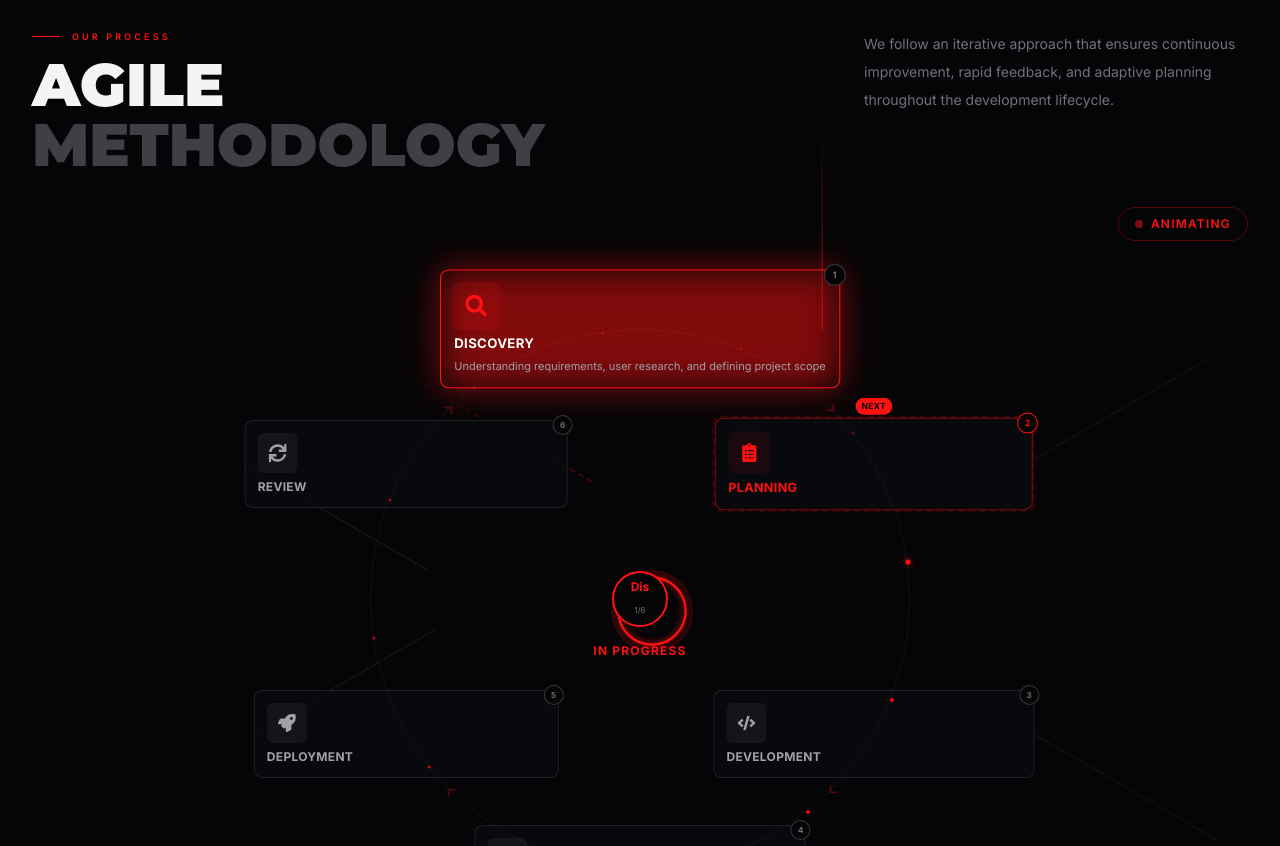
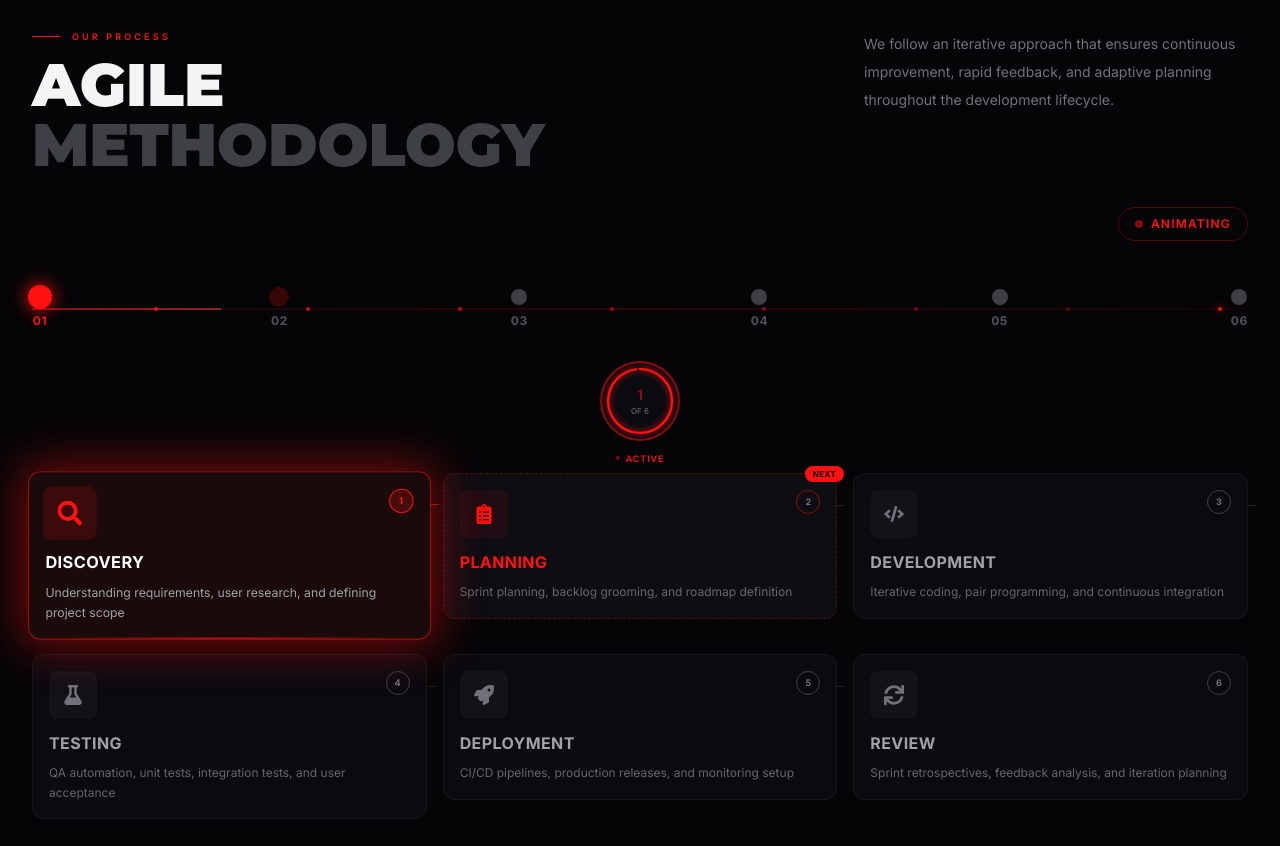
Before and after one commit to Dinukaprathi/zgentechnologies, a Next.js app: page / in a window 1280 px wide. Shown: the part 2120-2966 px from the top of the page. Built offline with nearby package versions, Linux system fonts and the light colour scheme.

Commit message:
fix: added how comapany works section

```diff
--- a/components/sections/howCompanyWorks.tsx
+++ b/components/sections/howCompanyWorks.tsx
@@ -8,9 +8,7 @@ import {
   FaFlask,
   FaRocket,
   FaSync,
-  FaChevronRight,
 } from "react-icons/fa";
-import { GiCycle } from "react-icons/gi";
 
 // Agile phases with their details
 const agilePhases = [
@@ -64,46 +62,39 @@ const agilePhases = [
   },
 ];
 
-// Number of flowing dots on the orbit path
-const FLOW_DOT_COUNT = 12;
-
-// Responsive orbit configurations
-const getOrbitConfig = (containerWidth: number) => {
+// Responsive stagger configurations for the flow layout
+const getStaggerConfig = (containerWidth: number) => {
   if (containerWidth < 640) {
-    // Mobile (xs)
+    // Mobile (xs) - single column
     return {
-      orbitRadius: 130,
-      containerHeight: 340,
-      centerX: 170,
-      centerY: 170,
+      columns: 1,
+      cardMinWidth: '100%',
+      gap: 12,
+      hubSize: 48,
+    };
+  } else if (containerWidth < 768) {
+    // sm - two columns
+    return {
+      columns: 2,
+      cardMinWidth: 'calc(50% - 8px)',
+      gap: 16,
       hubSize: 56,
     };
-  } else if (containerWidth < 768) {
-    // sm
+  } else if (containerWidth < 1024) {
+    // md - two columns wider
     return {
-      orbitRadius: 180,
-      containerHeight: 440,
-      centerX: 220,
-      centerY: 220,
+      columns: 2,
+      cardMinWidth: 'calc(50% - 12px)',
+      gap: 24,
       hubSize: 64,
     };
-  } else if (containerWidth < 1024) {
-    // md
+  } else {
+    // lg+ - three columns
     return {
-      orbitRadius: 220,
-      containerHeight: 520,
-      centerX: 270,
-      centerY: 270,
+      columns: 3,
+      cardMinWidth: 'calc(33.333% - 16px)',
+      gap: 24,
       hubSize: 72,
-    };
-  } else {
-    // lg+
-    return {
-      orbitRadius: 270,
-      containerHeight: 620,
-      centerX: 330,
-      centerY: 330,
-      hubSize: 80,
     };
   }
 };
@@ -197,7 +188,7 @@ export default function HowCompanyWorks() {
     };
   }, [hasAnimated, isPlaying]);
 
-  const config = getOrbitConfig(containerWidth);
+  const config = getStaggerConfig(containerWidth);
   const revealClass = hasAnimated
     ? "translate-y-0 opacity-100 blur-0"
     : "translate-y-6 opacity-0 blur-[2px]";
@@ -266,315 +257,248 @@ export default function HowCompanyWorks() {
           </button>
         </div>
 
-        {/* Agile Cycle Visualization */}
+        {/* Agile Process Flow Visualization */}
         <div
           ref={containerRef}
-          className={`mt-8 sm:mt-10 md:mt-12 relative transform-gpu transition-all duration-700 ease-out ${revealClass}`}
+          className={`mt-8 sm:mt-10 md:mt-12 transform-gpu transition-all duration-700 ease-out ${revealClass}`}
+          style={{ transitionDelay: "300ms" }}
+        >
+          {/* Animated Progress Flow Line (replacing orbit) */}
+          <div className="relative mb-6 sm:mb-8">
+            <div className="flex items-center justify-between relative">
+              {/* Background flow line */}
+              <div className="absolute left-0 right-0 top-1/2 h-px bg-gradient-to-r from-[#ff1111]/10 via-[#ff1111]/30 to-[#ff1111]/10 -translate-y-1/2" />
+
+              {/* Animated progress fill */}
+              <div
+                className="absolute left-0 top-1/2 h-px bg-gradient-to-r from-[#ff1111] to-[#ff4444] -translate-y-1/2 transition-all duration-1000 ease-out"
+                style={{ width: `${((activePhase + animationProgress) / agilePhases.length) * 100}%` }}
+              />
+
+              {/* Flow dots moving along the line */}
+              {isPlaying && Array.from({ length: 8 }).map((_, i) => {
+                const progress = ((i / 8) + animationProgress) % 1;
+                return (
+                  <div
+                    key={`flow-${i}`}
+                    className="absolute top-1/2 -translate-y-1/2 w-1 h-1 rounded-full bg-[#ff1111]"
                     style={{
-            transitionDelay: "300ms",
-            height: `${config.containerHeight}px`,
+                      left: `${progress * 100}%`,
+                      opacity: 1 - (i / 8) * 0.8,
+                      transform: 'translate(-50%, -50%)',
+                      boxShadow: i === 0 ? '0 0 8px #ff1111' : 'none',
                     }}
+                  />
+                );
+              })}
+
+              {/* Phase indicators on the line */}
+              {agilePhases.map((phase, index) => {
+                const isActive = activePhase === index;
+                const isCompleted = activePhase > index;
+                const isNext = (activePhase + 1) % agilePhases.length === index;
+
+                return (
+                  <button
+                    key={phase.id}
+                    onClick={() => {
+                      setActivePhase(index);
+                      setIsPlaying(false);
+                    }}
+                    className="relative z-10 flex flex-col items-center group"
                   >
-          {/* Central Hub */}
-          <div className="absolute left-1/2 top-1/2 -translate-x-1/2 -translate-y-1/2 z-20">
+                    {/* Indicator dot */}
+                    <div
+                      className={`w-3 h-3 sm:w-4 sm:h-4 rounded-full transition-all duration-500 ${
+                        isActive
+                          ? 'bg-[#ff1111] scale-150 shadow-[0_0_12px_#ff1111]'
+                          : isCompleted
+                          ? 'bg-[#ff1111]/60 scale-100'
+                          : isNext
+                          ? 'bg-[#ff1111]/40 scale-125 animate-pulse'
+                          : 'bg-zinc-700 scale-100'
+                      }`}
+                    />
+
+                    {/* Phase number below */}
+                    <span className={`mt-2 text-[8px] xs:text-[9px] sm:text-xs font-bold uppercase tracking-wider transition-all duration-500 ${
+                      isActive ? 'text-[#ff1111]' : isCompleted ? 'text-zinc-500' : 'text-zinc-600'
+                    }`}>
+                      {String(phase.id).padStart(2, '0')}
+                    </span>
+                  </button>
+                );
+              })}
+            </div>
+          </div>
+
+          {/* Central Status Hub */}
+          <div className="flex justify-center mb-6 sm:mb-8">
             <div className="relative">
-              {/* Progress ring around center */}
-              <svg
-                className="absolute inset-0 -rotate-90"
-                viewBox="0 0 100 100"
-                style={{
-                  width: `${config.hubSize}px`,
-                  height: `${config.hubSize}px`
-                }}
+              {/* Outer pulsing ring */}
+              {isPlaying && (
+                <div className="absolute inset-0 -m-4">
+                  <div
+                    className="w-full h-full rounded-full border border-[#ff1111]/30 animate-ping"
+                    style={{ animationDuration: '2s' }}
+                  />
+                </div>
+              )}
+
+              {/* Main hub */}
+              <div
+                className="relative w-16 h-16 sm:w-20 sm:h-20 rounded-full bg-[#0a0a0f] border-2 border-[#ff1111]/50 flex items-center justify-center overflow-hidden"
               >
+                {/* Progress arc */}
+                <svg className="absolute inset-0 -rotate-90" viewBox="0 0 100 100">
                   <circle
-                  cx="50"
-                  cy="50"
-                  r="42"
+                    cx="50" cy="50" r="42"
                     fill="none"
-                  stroke="#ffffff10"
+                    stroke="#ffffff08"
                     strokeWidth="3"
                   />
                   <circle
-                  cx="50"
-                  cy="50"
-                  r="42"
+                    cx="50" cy="50" r="42"
                     fill="none"
                     stroke="#ff1111"
                     strokeWidth="3"
                     strokeLinecap="round"
                     strokeDasharray={`${animationProgress * 264} 264`}
-                  className="transition-none"
                     style={{ filter: 'drop-shadow(0 0 4px #ff1111)' }}
                   />
                 </svg>
 
-              {/* Pulsing rings */}
-              {isPlaying && (
-                <div className="absolute inset-0 animate-ping opacity-20">
-                  <div
-                    className="rounded-full border-2 border-[#ff1111]"
-                    style={{ width: `${config.hubSize}px`, height: `${config.hubSize}px` }}
-                  />
+                {/* Hub content */}
+                <div className="text-center relative z-10">
+                  <div className={`text-xs sm:text-sm font-black text-[#ff1111] transition-all duration-300 ${isPlaying ? 'animate-pulse' : ''}`}>
+                    {activePhase + 1}
                   </div>
-              )}
-
-              {/* Center circle */}
-              <div
-                className="rounded-full bg-[#050507] border-2 border-[#ff1111] flex items-center justify-center relative z-10 overflow-hidden"
-                style={{ width: `${config.hubSize * 0.7}px`, height: `${config.hubSize * 0.7}px` }}
-              >
-                <div className="text-center">
-                  <span className="text-[9px] xs:text-xs font-bold text-[#ff1111] block">
-                    {agilePhases[activePhase].name.substring(0, 3)}
-                  </span>
-                  <span className="text-[7px] xs:text-[8px] text-zinc-500">
-                    {activePhase + 1}/6
-                  </span>
-                </div>
-              </div>
-
-              {/* Center label */}
-              <div className="absolute -bottom-6 sm:-bottom-8 left-1/2 -translate-x-1/2 text-[9px] xs:text-xs font-bold uppercase tracking-widest text-[#ff1111] whitespace-nowrap">
-                {isPlaying ? 'In Progress' : 'Paused'}
+                  <div className="text-[7px] sm:text-[8px] text-zinc-500 uppercase">
+                    of {agilePhases.length}
                   </div>
                 </div>
               </div>
 
-          {/* Orbit Path with Flowing Animation */}
-          <div className="absolute left-1/2 top-1/2 -translate-x-1/2 -translate-y-1/2 z-10">
-            <div
-              className="rounded-full border border-white/5 relative"
-              style={{
-                width: `${config.orbitRadius * 2}px`,
-                height: `${config.orbitRadius * 2}px`
-              }}
-            >
-              {/* Flowing dots animation on orbit path */}
-              {isPlaying && Array.from({ length: FLOW_DOT_COUNT }).map((_, i) => {
-                const dotAngle = ((i / FLOW_DOT_COUNT) * 360 + (animationProgress * 360)) % 360;
-                const dotRad = (dotAngle * Math.PI) / 180;
-                const dotX = Math.cos(dotRad) * config.orbitRadius + config.orbitRadius;
-                const dotY = Math.sin(dotRad) * config.orbitRadius + config.orbitRadius;
-                const opacity = 1 - (i / FLOW_DOT_COUNT) * 0.7;
-                const size = i === 0 ? 5 : i < 3 ? 4 : 3;
-                return (
-                  <div
-                    key={`flow-dot-${i}`}
-                    className="absolute rounded-full bg-[#ff1111]"
-                    style={{
-                      left: `${dotX}px`,
-                      top: `${dotY}px`,
-                      width: `${size}px`,
-                      height: `${size}px`,
-                      opacity: opacity,
-                      transform: 'translate(-50%, -50%)',
-                      boxShadow: i === 0 ? '0 0 6px #ff1111' : 'none',
-                    }}
-                  />
-                );
-              })}
-
-              {/* Directional arrows on the orbit path */}
-              {[0, 90, 180, 270].map((arrowAngle, i) => {
-                const arrowRad = ((arrowAngle + 45) * Math.PI) / 180;
-                const arrowX = Math.cos(arrowRad) * config.orbitRadius + config.orbitRadius;
-                const arrowY = Math.sin(arrowRad) * config.orbitRadius + config.orbitRadius;
-                return (
-                  <div
-                    key={`arrow-${i}`}
-                    className="absolute text-[#ff1111]/30"
-                    style={{
-                      left: `${arrowX}px`,
-                      top: `${arrowY}px`,
-                      transform: `translate(-50%, -50%) rotate(${arrowAngle + 135}deg)`,
-                    }}
-                  >
-                    <FaChevronRight className="text-[8px] xs:text-xs" />
+              {/* Status label */}
+              <div className="absolute -bottom-6 left-1/2 -translate-x-1/2 text-[9px] font-semibold uppercase tracking-widest text-[#ff1111] whitespace-nowrap">
+                {isPlaying ? (
+                  <span className="flex items-center gap-1.5">
+                    <span className="w-1 h-1 rounded-full bg-[#ff1111] animate-pulse" />
+                    Active
+                  </span>
+                ) : (
+                  <span className="text-zinc-500">Paused</span>
+                )}
               </div>
-                );
-              })}
             </div>
           </div>
 
-          {/* Phase Nodes positioned in a circle */}
-          <div
-            className="absolute inset-0"
-            style={{ height: `${config.containerHeight}px` }}
-          >
-            {/* SVG for animated path trail */}
-            <svg className="absolute inset-0 w-full h-full pointer-events-none z-0" style={{ overflow: 'visible' }}>
-              <defs>
-                <linearGradient id="trailGradient" x1="0%" y1="0%" x2="100%" y2="0%">
-                  <stop offset="0%" stopColor="#ff1111" stopOpacity="0" />
-                  <stop offset="100%" stopColor="#ff1111" stopOpacity="0.6" />
-                </linearGradient>
-              </defs>
-              {isPlaying && (() => {
-                const currentAngle = (activePhase * 60 - 90) * (Math.PI / 180);
-                const nextAngle = (((activePhase + 1) % 6) * 60 - 90) * (Math.PI / 180);
-                const trailR = config.orbitRadius;
-                const cx = config.centerX;
-                const cy = config.centerY;
-                const x1 = cx + Math.cos(currentAngle) * trailR;
-                const y1 = cy + Math.sin(currentAngle) * trailR;
-                const x2 = cx + Math.cos(nextAngle) * trailR;
-                const y2 = cy + Math.sin(nextAngle) * trailR;
-                return (
-                  <line
-                    x1={x1}
-                    y1={y1}
-                    x2={x2}
-                    y2={y2}
-                    stroke="url(#trailGradient)"
-                    strokeWidth="1.5"
-                    strokeDasharray="6 4"
-                    className="animate-pulse"
-                    style={{ opacity: animationProgress * 0.6 }}
-                  />
-                );
-              })()}
-            </svg>
-
+          {/* Phase Cards Grid */}
+          <div className="grid grid-cols-1 sm:grid-cols-2 lg:grid-cols-3 gap-3 sm:gap-4">
             {agilePhases.map((phase, index) => {
-              const angle = (index * 60 - 90) * (Math.PI / 180);
-              const x = Math.cos(angle) * config.orbitRadius;
-              const y = Math.sin(angle) * config.orbitRadius;
               const isActive = activePhase === index;
               const isNext = (activePhase + 1) % agilePhases.length === index;
               const IconComponent = phase.icon;
 
-              // Calculate card position - center the card on the orbit point
-              const cardOffsetX = x;
-              const cardOffsetY = y;
-
               return (
                 <div
                   key={phase.id}
-                  className="absolute left-1/2 top-1/2 -translate-x-1/2 -translate-y-1/2 transition-all duration-500 ease-out"
-                  style={{
-                    transform: `translate(calc(-50% + ${cardOffsetX}px), calc(-50% + ${cardOffsetY}px))`,
-                  }}
-                >
-                  {/* Connection line to center */}
-                  <div
-                    className={`absolute transition-all duration-500 ${
-                      isActive ? 'opacity-80' : 'opacity-10'
-                    }`}
-                    style={{
-                      width: `${config.orbitRadius - config.hubSize / 2 - 20}px`,
-                      height: '1px',
-                      background: isActive
-                        ? `linear-gradient(90deg, ${phase.color}, transparent)`
-                        : phase.color,
-                      left: x >= 0 ? '100%' : 'auto',
-                      right: x < 0 ? '100%' : 'auto',
-                      top: '50%',
-                      transform: `rotate(${Math.atan2(y, x) * (180 / Math.PI)}deg)`,
-                      transformOrigin: x >= 0 ? '0 50%' : '100% 50%',
-                    }}
-                  />
-
-                  {/* Phase Card */}
-                  <div
                   className={`relative group cursor-pointer transition-all duration-500 ${
-                      isActive
-                        ? 'scale-110 z-30'
-                        : isNext
-                        ? 'scale-105 z-20'
-                        : 'scale-100 z-10 hover:scale-105'
+                    isActive ? 'scale-[1.02] z-20' : 'hover:scale-[1.01]'
                   }`}
                   onClick={() => {
                     setActivePhase(index);
                     setIsPlaying(false);
                   }}
                 >
-                    {/* Glow effect when active */}
+                  {/* Active glow effect */}
                   {isActive && isPlaying && (
                     <div
-                        className="absolute inset-0 rounded-lg blur-lg opacity-40 animate-pulse"
+                      className="absolute -inset-1 rounded-xl blur-xl opacity-30 animate-pulse"
                       style={{ backgroundColor: phase.color }}
                     />
                   )}
 
-                    {/* Next phase indicator */}
-                    {isNext && !isActive && isPlaying && (
-                      <div className="absolute -inset-0.5 rounded-lg border-2 border-dashed border-[#ff1111]/40 animate-pulse" />
+                  {/* Connection line between cards (desktop only) */}
+                  {index < agilePhases.length - 1 && (
+                    <div className="hidden lg:block absolute top-8 -right-2 w-4 h-px">
+                      <div
+                        className={`w-full h-full transition-all duration-500 ${
+                          isActive || activePhase > index ? 'bg-[#ff1111]/60' : 'bg-zinc-700/50'
+                        }`}
+                      />
+                    </div>
                   )}
 
                   {/* Card */}
                   <div
-                      className={`relative p-2 xs:p-3 rounded-lg border transition-all duration-500 ${
+                    className={`relative p-4 rounded-xl border transition-all duration-500 ${
                       isActive
-                          ? `border-[${phase.color}] bg-[${phase.bgColor}]`
+                        ? 'border-[#ff1111]/60 bg-[#1a0a0a]'
                         : isNext
-                          ? 'border-[#ff1111]/50 bg-[#090b0f]/90'
-                          : 'border-white/10 bg-[#090b0f]/80 hover:border-white/20'
-                      }`}
-                      style={{
-                        borderColor: isActive ? phase.color : isNext ? '#ff111180' : undefined,
-                        backgroundColor: isActive ? phase.bgColor : undefined,
-                      }}
-                    >
-                      {/* Icon */}
-                      <div
-                        className={`flex items-center justify-center h-8 w-8 xs:h-9 xs:w-9 sm:h-10 sm:w-10 rounded-md mb-1.5 transition-all duration-500 ${
-                          isActive ? 'scale-110' : ''
-                        }`}
-                        style={{
-                          backgroundColor: isActive
-                            ? `${phase.color}20`
-                            : isNext
-                            ? '#ff111115'
-                            : 'rgba(255,255,255,0.05)',
-                        }}
-                      >
-                        <IconComponent
-                          className={`text-base xs:text-lg transition-all duration-500 ${
-                            isActive ? 'text-white' : isNext ? 'text-[#ff1111]' : 'text-zinc-400'
-                          }`}
-                          style={{ color: isActive ? phase.color : isNext ? '#ff1111' : undefined }}
-                        />
-                      </div>
-
-                      {/* Phase number */}
-                      <div className={`absolute -top-1.5 -right-1.5 h-4 w-4 xs:h-5 xs:w-5 rounded-full bg-[#050507] border flex items-center justify-center ${
-                        isNext ? 'border-[#ff1111]' : 'border-white/20'
-                      }`}>
-                        <span className={`text-[6px] xs:text-[8px] font-bold ${isNext ? 'text-[#ff1111]' : 'text-zinc-500'}`}>
-                          {phase.id}
-                        </span>
-                      </div>
-
-                      {/* Phase name */}
-                      <h3
-                        className={`text-[10px] xs:text-xs font-bold uppercase tracking-wide transition-all duration-500 ${
-                          isActive ? 'text-white' : isNext ? 'text-[#ff1111]' : 'text-zinc-400'
+                        ? 'border-[#ff1111]/30 bg-[#0d0d12] border-dashed'
+                        : 'border-white/5 bg-[#0a0a0f] hover:border-white/10'
                     }`}
                   >
-                        {phase.name}
-                      </h3>
-
-                      {/* Next label for upcoming phase */}
+                    {/* Next badge */}
                     {isNext && !isActive && (
-                        <div className="absolute -top-5 left-1/2 -translate-x-1/2 px-1.5 py-0.5 bg-[#ff1111] text-[#050507] text-[6px] xs:text-[8px] font-bold uppercase tracking-wider rounded-full whitespace-nowrap">
+                      <div className="absolute -top-2 -right-2 px-2 py-0.5 bg-[#ff1111] text-[#050507] text-[8px] font-bold uppercase tracking-wider rounded-full">
                         Next
                       </div>
                     )}
 
-                      {/* Description - only show when active */}
+                    {/* Header row */}
+                    <div className="flex items-start justify-between mb-3">
+                      {/* Icon container */}
                       <div
-                        className={`overflow-hidden transition-all duration-500 ${
-                          isActive
-                            ? 'max-h-16 opacity-100 mt-1'
-                            : 'max-h-0 opacity-0'
+                        className={`flex items-center justify-center w-10 h-10 sm:w-12 sm:h-12 rounded-lg transition-all duration-500 ${
+                          isActive ? 'scale-110' : ''
                         }`}
+                        style={{
+                          backgroundColor: isActive ? `${phase.color}25` : isNext ? '#ff111115' : 'rgba(255,255,255,0.03)',
+                        }}
                       >
-                        <p className="text-[8px] xs:text-[10px] text-zinc-400 leading-relaxed line-clamp-2">
+                        <IconComponent
+                          className={`text-lg sm:text-xl transition-all duration-500 ${
+                            isActive ? 'scale-110' : ''
+                          }`}
+                          style={{ color: isActive ? phase.color : isNext ? '#ff1111' : '#71717a' }}
+                        />
+                      </div>
+
+                      {/* Phase number badge */}
+                      <div className={`w-6 h-6 rounded-full flex items-center justify-center border ${
+                        isActive ? 'border-[#ff1111] bg-[#ff1111]/20' : isNext ? 'border-[#ff1111]/50' : 'border-zinc-700'
+                      }`}>
+                        <span className={`text-[9px] font-bold ${isActive ? 'text-[#ff1111]' : 'text-zinc-500'}`}>
+                          {phase.id}
+                        </span>
+                      </div>
+                    </div>
+
+                    {/* Phase name */}
+                    <h3 className={`text-sm sm:text-base font-bold uppercase tracking-wide mb-2 transition-all duration-500 ${
+                      isActive ? 'text-white' : isNext ? 'text-[#ff1111]' : 'text-zinc-400'
+                    }`}>
+                      {phase.name}
+                    </h3>
+
+                    {/* Description */}
+                    <p className={`text-xs text-zinc-400 leading-relaxed transition-all duration-500 ${
+                      isActive ? 'opacity-100' : 'opacity-60'
+                    }`}>
                       {phase.description}
                     </p>
-                      </div>
-                    </div>
+
+                    {/* Active indicator bar at bottom */}
+                    <div
+                      className={`absolute bottom-0 left-0 right-0 h-px transition-all duration-500 ${
+                        isActive ? 'opacity-100' : 'opacity-0'
+                      }`}
+                      style={{
+                        background: `linear-gradient(90deg, transparent, ${phase.color}, transparent)`
+                      }}
+                    />
                   </div>
                 </div>
               );
```
Lines whose indentation alone changed are shown as unchanged.
